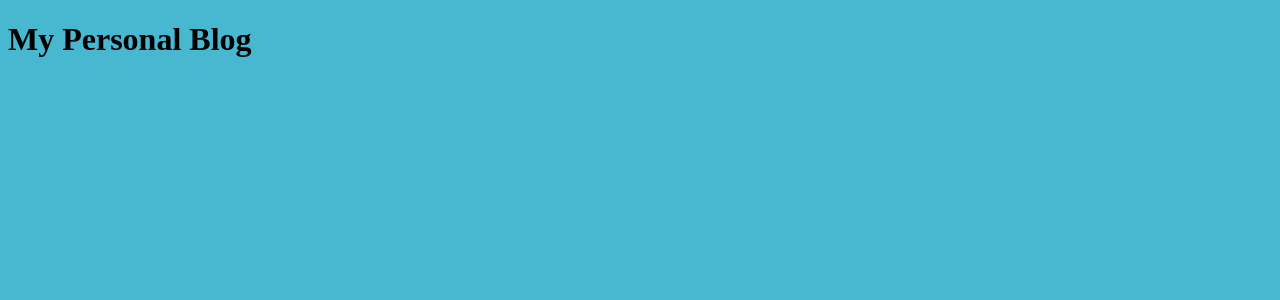
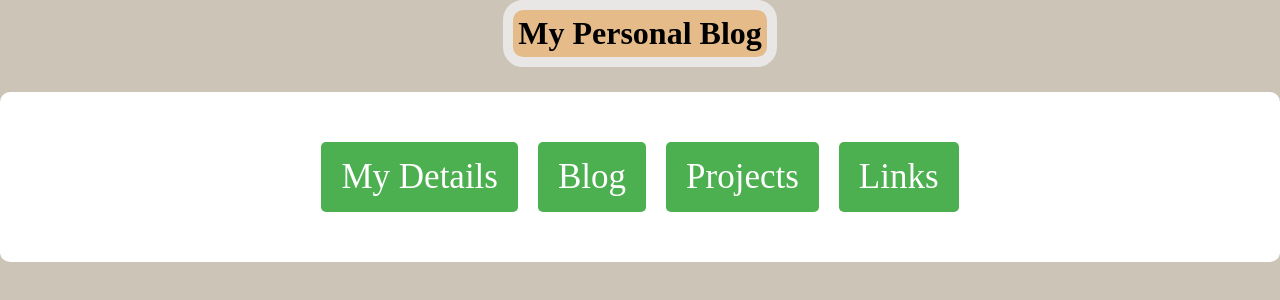
Before and after one commit to Abinim/my-profile, a plain HTML site: page index.html in a window 1280 px wide. Drawn offline with Linux system fonts and the light colour scheme.

Commit message:
trial updated

```diff
--- a/index.html
+++ b/index.html
@@ -8,5 +8,12 @@
   </head>
   <body>
     <h1>My Personal Blog</h1>
+    <nav class="navbar">
+      <a href="#" class="nav-button" data-page="details.html">My Details</a>
+      <a href="#" class="nav-button" data-page="blog.html">Blog</a>
+      <a href="#" class="nav-button" data-page="projects.html">Projects</a>
+      <a href="#" class="nav-button" data-page="links.html">Links</a>
+    </nav>
+    <script src="profile.js"></script>
   </body>
 </html>
--- a/profile.js
+++ b/profile.js
@@ -0,0 +1,18 @@
+// script.js
+document.addEventListener('DOMContentLoaded', function () {
+  // Get all buttons
+  const buttons = document.querySelectorAll('.nav-button');
+
+  // Add click event listener to each button
+  buttons.forEach(button => {
+    button.addEventListener('click', function (event) {
+      event.preventDefault(); // Prevent the default link behavior
+
+      // Get the URL from the data-page attribute
+      const page = this.getAttribute('data-page');
+
+      // Redirect to the specified page
+      window.location.href = page;
+    });
+  });
+});
--- a/style.css
+++ b/style.css
@@ -1,3 +1,48 @@
 * {
-  background-color: #48b8d0;
+  background-color: #ccc5b7; /* Dark background for the whole page */
+  margin: 0; /* Reset margin */
+  padding: 0; /* Reset padding */
+  box-sizing: border-box; /* Include padding and border in element's total width and height */
 }
+
+/* Body Styling */
+body {
+  display: flex;
+  flex-direction: column;
+  align-items: center; /* Center content horizontally */
+  min-height: 100vh; /* Ensure body takes at least full viewport height */
+}
+
+h1 {
+  display: inline;
+  background-color: #e5bb89;
+  border: 10px solid rgb(233, 230, 230);
+  border-radius: 20px;
+  text-align: center;
+  padding: 5px;
+}
+.navbar {
+  background-color: white;
+  padding: 50px;
+  margin-top: 25px;
+
+  display: flex;
+  justify-content: center;
+
+  border-radius: 10px;
+  width: 100%;
+}
+.navbar .nav-button {
+  background-color: #4caf50;
+  color: white;
+  padding: 15px 20px;
+  margin: 0px 10px;
+  text-decoration: none;
+  border: none;
+  border-radius: 5px;
+  cursor: pointer;
+  font-size: 16px;
+  transition: background-color 0.3s ease;
+  display: inline-block;
+  font-size: 35px;
+}
```
Also changed, not shown: blog.html (added, +12 -0 lines), details.html (added, +12 -0 lines), links.html (added, +12 -0 lines), projects.html (added, +12 -0 lines).
